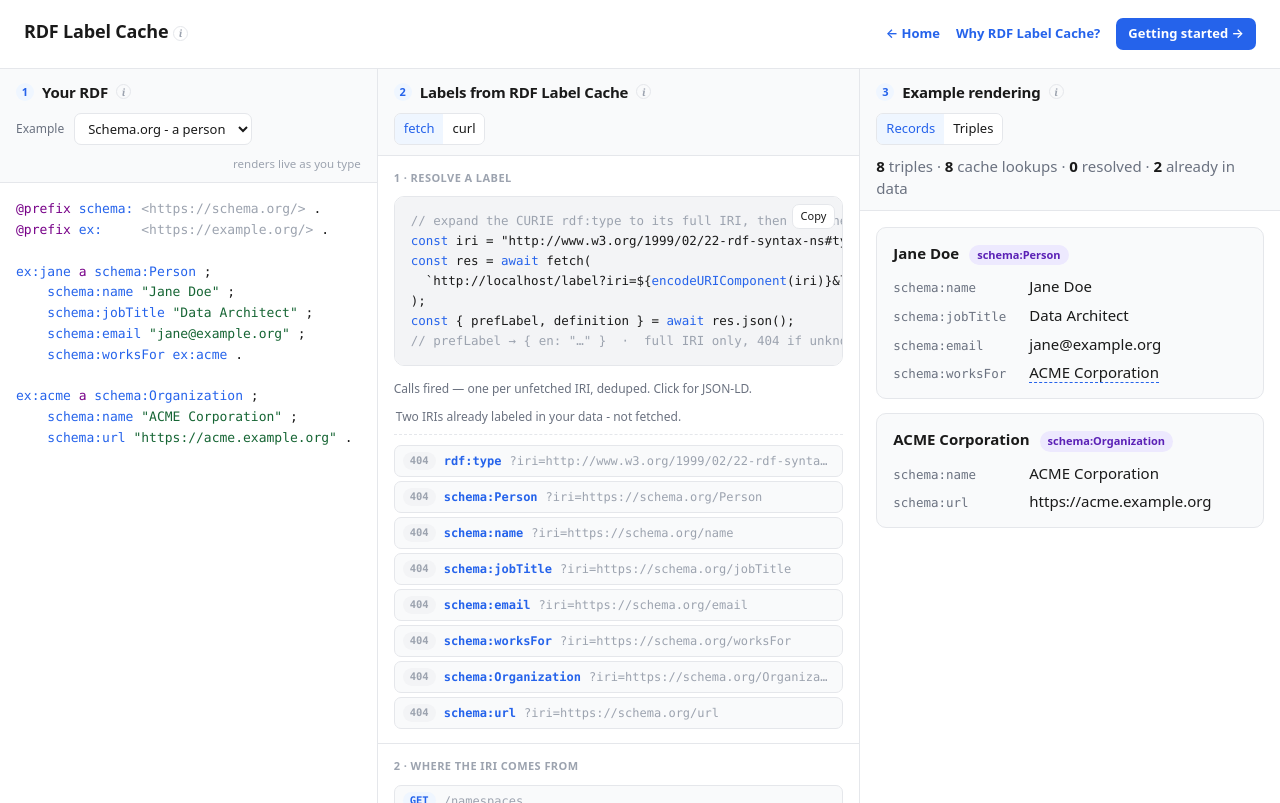
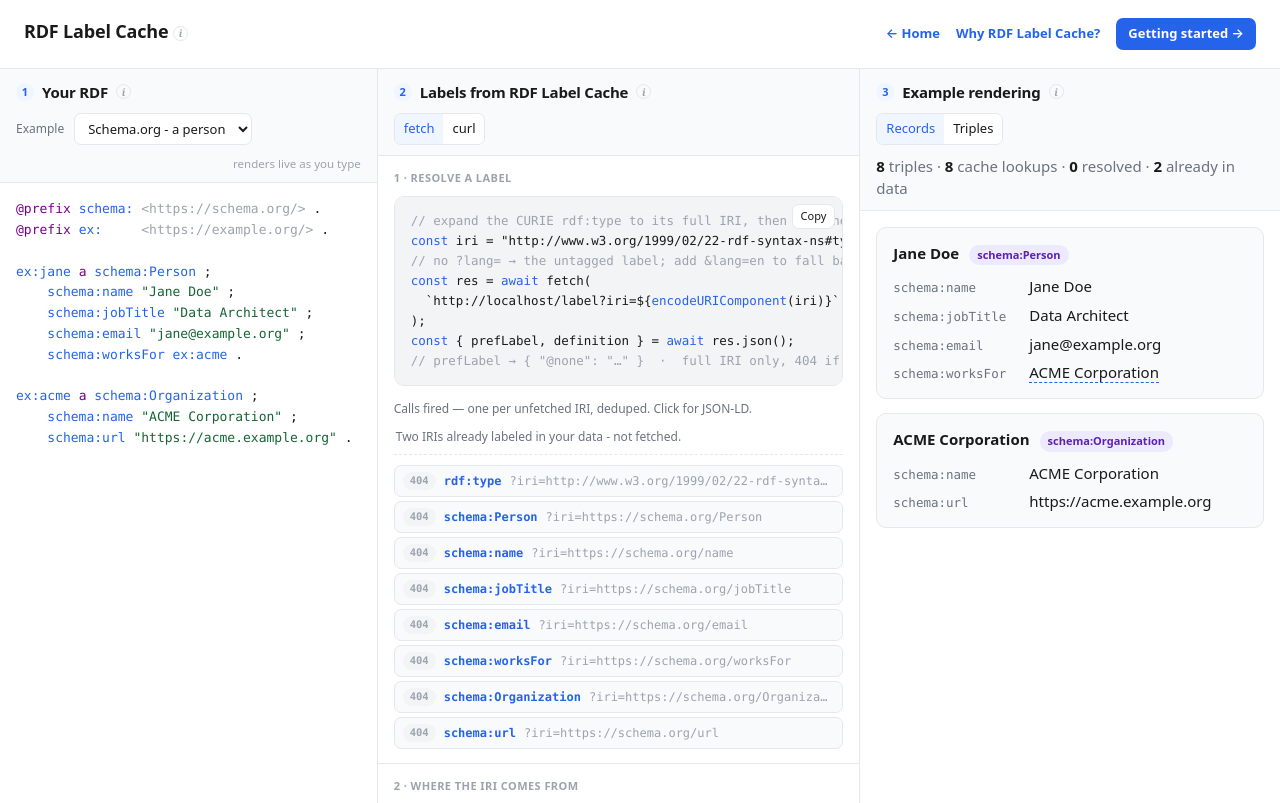
Before and after one commit to recalcitrantsupplant/rdf-label-cache, a website: page demo/public/demo.html in a window 1280 px wide. Drawn offline with Linux system fonts and the light colour scheme; no server answers.

Commit message:
update demo.html

```diff
--- a/demo/public/demo.html
+++ b/demo/public/demo.html
@@ -462,7 +462,9 @@ function renderTriples(quads, resolved, prefixes) {
 }
 
 // ---- requests pane ----
-const labelPath = (iri) => `/label?iri=${encodeURIComponent(iri)}&lang=en`;
+// No ?lang= fetches the untagged label (labels/und/{iri}); the Worker does no
+// cross-language fallback, so English fallback is client-side (see resolve()).
+const labelPath = (iri) => `/label?iri=${encodeURIComponent(iri)}`;
 // Spell out small counts so a leading number never reads as a list index.
 const NUM_WORDS = ["zero", "one", "two", "three", "four", "five", "six", "seven", "eight", "nine", "ten", "eleven", "twelve"];
 const numWord = (n) => NUM_WORDS[n] ?? String(n);
@@ -482,11 +484,12 @@ function drawSnippet() {
     pre.append(
       cm(`// expand the CURIE ${cu} to its full IRI, then ask the cache\n`),
       st("const"), ` iri = ${JSON.stringify(iri)};\n`,
+      cm(`// no ?lang= → the untagged label; add &lang=en to fall back client-side\n`),
       st("const"), ` res = `, st("await"), ` fetch(\n`,
-      `  \`${location.origin}/label?iri=\${`, st("encodeURIComponent"), `(iri)}&lang=en\`\n`,
+      `  \`${location.origin}/label?iri=\${`, st("encodeURIComponent"), `(iri)}\`\n`,
       `);\n`,
       st("const"), ` { prefLabel, definition } = `, st("await"), ` res.json();\n`,
-      cm(`// prefLabel → { en: "…" }  ·  full IRI only, 404 if unknown`),
+      cm(`// prefLabel → { "@none": "…" }  ·  full IRI only, 404 if unknown`),
     );
   } else {
     pre.append(
```
